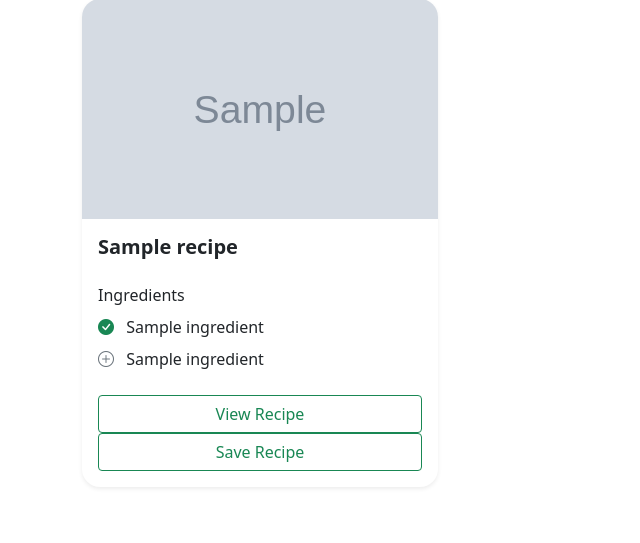
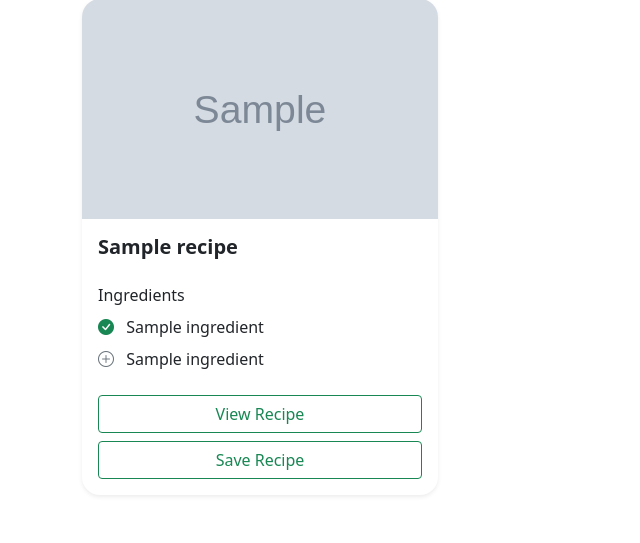
Before and after one commit to Ruby-Project-SEO/Ruby, a Flask app: template templates/recipe.html in a window 1280 px wide. Shown: the part 1015-1558 px from the top of the page, without its empty margins (0-640 px from the left). Before the commit the page ends 1503 px from the top, so only its background shows below. Run offline with Flask 3, Linux system fonts and the light colour scheme; the template is opened without the code that fills it: most values are stand-ins (such as "Sample title", 1, 10 or a date in 2020); grey boxes marked "Sample" are stand-in pictures.

Commit message:
Added space between the two buttons

```diff
--- a/templates/recipe.html
+++ b/templates/recipe.html
@@ -81,11 +81,11 @@
                     </div>
                     {% endif %}
 
-                    <a href="{{ url_for('recipe_details', recipe_id=recipe.id) }}" class="btn btn-outline-success mt-auto">
+                    <a href="{{ url_for('recipe_details', recipe_id=recipe.id) }}" class="btn btn-outline-success w-100 mb-2">
                         View Recipe
                     </a>
 
-                    <button type="button" class="btn btn-outline-success">
+                    <button type="button" class="btn btn-outline-success w-100">
                         Save Recipe
                     </button>
 
```
